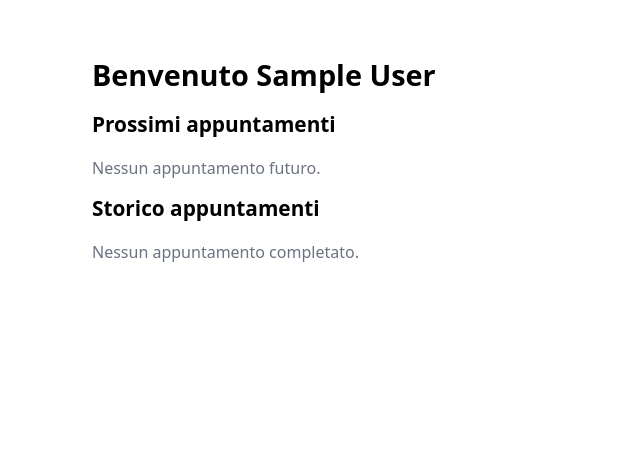
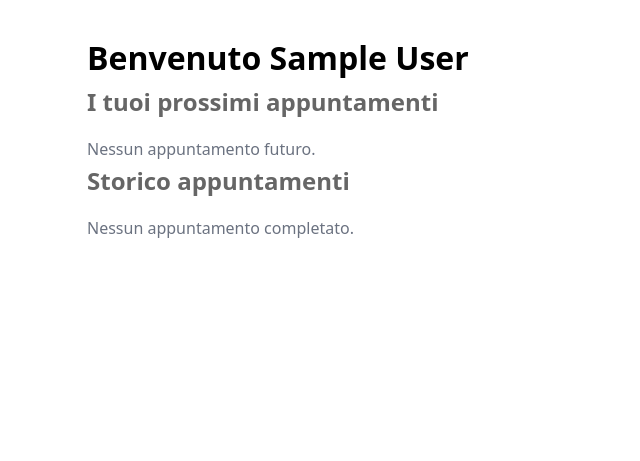
Before and after one commit to jacopo-nesti/booking-system, a Flask app: page /dashboard in a window 1280 px wide. Shown: the part 56-517 px from the top of the page, without its empty margins (0-640 px from the left). Run offline with Flask 3, Linux system fonts and the light colour scheme; the visitor is signed in with stand-in values (Sample User, id 1); data comes from the database, SQL or seed files in the repository; data that the repository does not hold is empty; parts of the project's set-up code (start-up, migrations or seed data) failed here and were passed over.

Commit message:
ui-refactor: improve user dashboard

```diff
--- a/app/static/css/booking.css
+++ b/app/static/css/booking.css
@@ -87,6 +87,10 @@
 }
 
 /* PAGINA SLOT DISPONIBILI */
+.availability-section h3 {
+    color: #666;
+    margin-left: 10px;
+}
 .slots-container {
     display: grid;
     grid-template-columns: repeat(auto-fill, minmax(140px, 1fr));
@@ -117,7 +121,7 @@
 
 .slot-action {
     font-size: 0.85rem;
-    color: #5cb85c;
+    color: black;
     font-weight: normal;
 }
 
@@ -130,31 +134,31 @@
 
 /* BOOK - PAGINA PRENOTAZIONE */
 .booking-title {
-    font-size: 1.8rem;
     margin-bottom: 10px;
     font-weight: 700;
 }
 
 .booking-date,
 .booking-time {
+    font-weight: 500;
+    color: #666;
     font-size: 1.4rem;
-    font-weight: 500;
 }
 
 /* INTERAZIONE */
 .interaction-title {
-    font-size: 1.5rem;
     font-weight: 500;
+    width: 700px;
 }
 
 .interaction-options {
     display: flex;
     flex-direction: column;
     gap: 12px;
+    width: 900px;
 }
 
 .interaction-option {
-    font-size: 1.1rem;
     line-height: 1.6;
     cursor: pointer;
 }
@@ -163,17 +167,12 @@
     margin-right: 8px;
 }
 
-.interaction-label {
-    font-size: 1.1rem;
-}
-
 /* PAGINA SUCCESS */
 .success-container {
     display: flex;
     align-items: center;
     justify-content: center;
     flex-direction: column;
-    font-size: 1.2rem;
     font-weight: bold;
     background: #fff;
     padding: 20px;
@@ -189,7 +188,6 @@
 }
 
 .success-container button {
-    font-size: 1.4rem;
     font-weight: bold;
     background-color: #5aaa5a;
     padding: 14px;
--- a/app/static/css/dashboard.css
+++ b/app/static/css/dashboard.css
@@ -1,40 +1,37 @@
 /* USER PAGES */
 /* USER DASHBOARD */
 .dashboard-container {
-    padding: 20px;
+    padding: 15px;
+    text-align: left;
+    margin-top: -15px;
 }
 
-.dashboard-header {
-    text-align: left;
-    margin-bottom: 10px;
+.dashboard-container h1 {
+    margin: 0;
 }
 
-.dashboard-header h1 {
-    margin: 0;
-    font-size: 1.8rem;
-}
-
-.dashboard-title {
-    margin: 10px 0 15px 0;
-    font-size: 1.3rem;
+.dashboard-container h2 {
+    color: #666;
+    margin-bottom: 10px;
 }
 
 .dashboard-grid {
     display: grid;
-    grid-template-columns: repeat(auto-fit, minmax(240px, 1fr));
+    grid-template-columns: repeat(auto-fit, minmax(200px, 1fr));
     gap: 15px;
 }
 
 .dashboard-card {
     background: #ffffff;
-    border-radius: 14px;
+    border-radius: 8px;
     border: 2px solid #22c55e;
-    padding: 20px;
+    padding: 15px;
     display: flex;
     flex-direction: column;
     gap: 8px;
     box-shadow: 0 4px 12px rgba(0, 0, 0, 0.08);
     transition: transform 0.2s ease;
+    margin-bottom: 10px;
 }
 
 .dashboard-card:hover {
--- a/app/static/css/forms.css
+++ b/app/static/css/forms.css
@@ -29,6 +29,7 @@
     background-color: #5aaa5a;
     color: white;
     cursor: pointer;
+    width: 700px;
 }
 
 .confirm-button:hover {
@@ -52,7 +53,6 @@
     display: flex;
     align-items: center;
     justify-content: center;
-    font-size: 1.8rem;
     font-weight: bold;
 }
 
@@ -76,7 +76,7 @@
     gap: 20px;
     background: #fff;
     border: 1.8px solid #ddd;
-    border-radius: 30px;
+    border-radius: 8px;
     padding: 20px;
     margin-bottom: 20px;
     font-weight: bold;
@@ -142,7 +142,6 @@
     display: flex;
     align-items: center;
     justify-content: center;
-    font-size: 1.8rem;
     font-weight: bold;
 }
 
@@ -163,7 +162,7 @@
     gap: 20px;
     background: #fff;
     border: 1px solid #ddd;
-    border-radius: 30px;
+    border-radius: 8px;
     padding: 20px;
     margin-bottom: 20px;
     font-weight: bold;
--- a/app/static/css/home.css
+++ b/app/static/css/home.css
@@ -8,7 +8,6 @@
   font-size: 36px;
   font-weight: 500;
   color: #111;
-  letter-spacing: -0.5px;
   line-height: 1.15;
   margin-bottom: 1rem;
 }
@@ -28,7 +27,7 @@
   font-size: 16px;
   font-weight: 500;
   padding: 10px 28px;
-  border-radius: 24px;
+  border-radius: 8px;
   text-decoration: none;
   border: none;
   cursor: pointer;
@@ -87,15 +86,15 @@
 
 /* Titolo */
 .contact-container h1 {
-    font-size: 28px;
     margin-bottom: 15px;
+    margin-top: -15px;
 }
 
 /* Box informazioni */
 .contact-box {
     background: #fff;
     border: 1px solid #ddd;
-    border-radius: 10px;
+    border-radius: 8px;
     padding: 20px;
     margin-bottom: 20px;
 }
--- a/app/templates/availability.html
+++ b/app/templates/availability.html
@@ -9,7 +9,7 @@ Disponibilità
 <div class="availability-section">
 
   <h1>Slot Disponibili</h1>
-  <h3 class="selected-date">Data selezionata: {{ booking_date }}</h3>
+  <h3 class="selected-date">{{ booking_date }}</h3>
 
   <div class="slots-container">
     {% for slot in slots %}
--- a/app/templates/book.html
+++ b/app/templates/book.html
@@ -22,7 +22,7 @@ Prenotazione
 <form class="booking-form" method="POST" action="/book">
 
 <h3 class="interaction-title">
-    Preferenza di interazione durante il servizio (la selezione è facoltativa)
+    Preferenza di interazione durante il servizio
 </h3>
 
 <div class="interaction-options">
--- a/app/templates/contacts.html
+++ b/app/templates/contacts.html
@@ -11,7 +11,7 @@ Contatti
     <h1>Contatti</h1>
 
     <div class="contact-box">
-        <h3>Informazioni generale</h3>
+        <h3>Informazioni generali</h3>
         <ul>
             <li>🕒 Orario: 09:00 - 13:00 · 14:00 - 18:00</li>
             <li>🚫 Chiuso: Domenica, Lunedì</li>
--- a/app/templates/dashboard.html
+++ b/app/templates/dashboard.html
@@ -8,11 +8,9 @@ Dashboard
 
 <div class="dashboard-container">
 
-    <div class="dashboard-header">
-        <h1>Benvenuto {{ user.name }}</h1>
-    </div>
+    <h1>Benvenuto {{ user.name }}</h1>
 
-    <h2 class="dashboard-title">Prossimi appuntamenti</h2>
+    <h2>I tuoi prossimi appuntamenti</h2>
 
     {% if active_bookings %}
 
--- a/app/templates/home.html
+++ b/app/templates/home.html
@@ -16,7 +16,7 @@ Home
     </p>
 
     <a class="cta-button" href="/selection">
-        Prenota ora
+        Scopri di più
     </a>
 
 </div>
--- a/app/templates/success.html
+++ b/app/templates/success.html
@@ -12,7 +12,7 @@ Prenotazione confermata
 
     <p>A presto!</p>
 
-    <button onclick="window.location.href='/dashboard'">Controlla le tue prenotazioni</button>
+    <button onclick="window.location.href='/dashboard'">Vedi le tue prenotazioni</button>
 
 <div>
 
```
